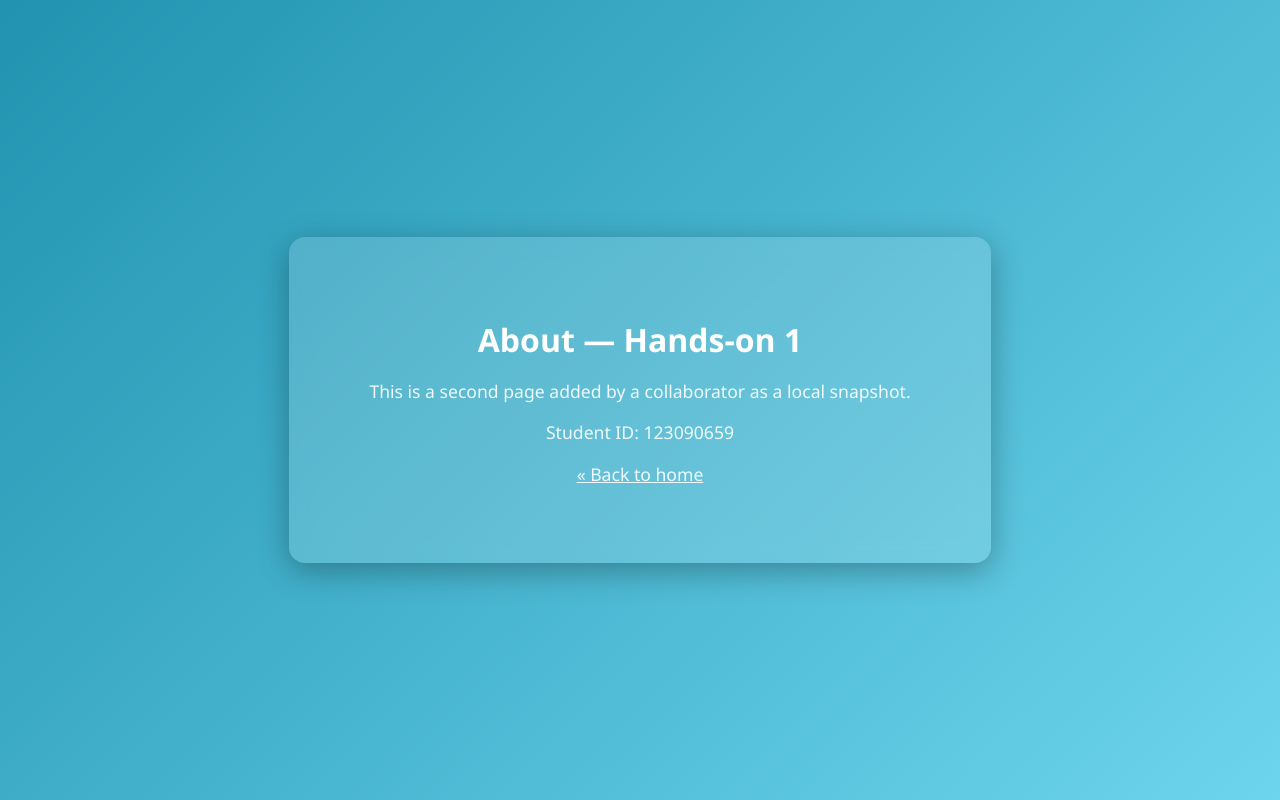
After one commit to 123090659-rgb/MIS2001, a Flask app: page /about in a window 1280 px wide. The commit adds this page. Run offline with Flask 3, Linux system fonts and the light colour scheme.

Commit message:
collaborator: change page color and add About page (local snapshot)

```diff
--- a/app.py
+++ b/app.py
@@ -8,6 +8,11 @@ def index():
     return render_template("index.html", title="Hands-on 1")
 
 
+@app.route("/about")
+def about():
+    return render_template("about.html", title="About — Hands-on 1")
+
+
 @app.route("/health")
 def health():
     return {"status": "ok"}, 200
--- /dev/null
+++ b/templates/about.html
@@ -0,0 +1,39 @@
+<!DOCTYPE html>
+<html lang="en">
+<head>
+    <meta charset="UTF-8">
+    <meta name="viewport" content="width=device-width, initial-scale=1.0">
+    <title>{{ title }}</title>
+    <style>
+        body {
+            font-family: "Segoe UI", Arial, sans-serif;
+            background: linear-gradient(135deg, #2193b0 0%, #6dd5ed 100%);
+            color: #fff;
+            min-height: 100vh;
+            margin: 0;
+            display: flex;
+            justify-content: center;
+            align-items: center;
+        }
+        .card {
+            background: rgba(255, 255, 255, 0.15);
+            backdrop-filter: blur(10px);
+            border-radius: 16px;
+            padding: 60px 80px;
+            text-align: center;
+            box-shadow: 0 8px 32px rgba(0, 0, 0, 0.3);
+        }
+        h1 { font-size: 2rem; margin-bottom: 1rem; }
+        p { font-size: 1.1rem; opacity: 0.9; }
+        a { color: #fff; text-decoration: underline; }
+    </style>
+</head>
+<body>
+    <div class="card">
+        <h1>About — Hands-on 1</h1>
+        <p>This is a second page added by a collaborator as a local snapshot.</p>
+        <p class="student-id">Student ID: 123090659</p>
+        <p><a href="/">&laquo; Back to home</a></p>
+    </div>
+</body>
+</html>
--- a/templates/index.html
+++ b/templates/index.html
@@ -7,7 +7,7 @@
     <style>
         body {
             font-family: "Segoe UI", Arial, sans-serif;
-            background: linear-gradient(135deg, #667eea 0%, #764ba2 100%);
+            background: linear-gradient(135deg, #11998e 0%, #38ef7d 100%);
             color: #fff;
             min-height: 100vh;
             margin: 0;
@@ -32,6 +32,7 @@
         <h1>Hands-on 1</h1>
         <p>Hello, this is a web app deployed at a local server!</p>
         <p class="student-id">Student ID: 123090659</p>
+        <p><a href="/about" style="color:#fff; text-decoration:underline;">Go to About page &raquo;</a></p>
     </div>
 </body>
 </html>
```
